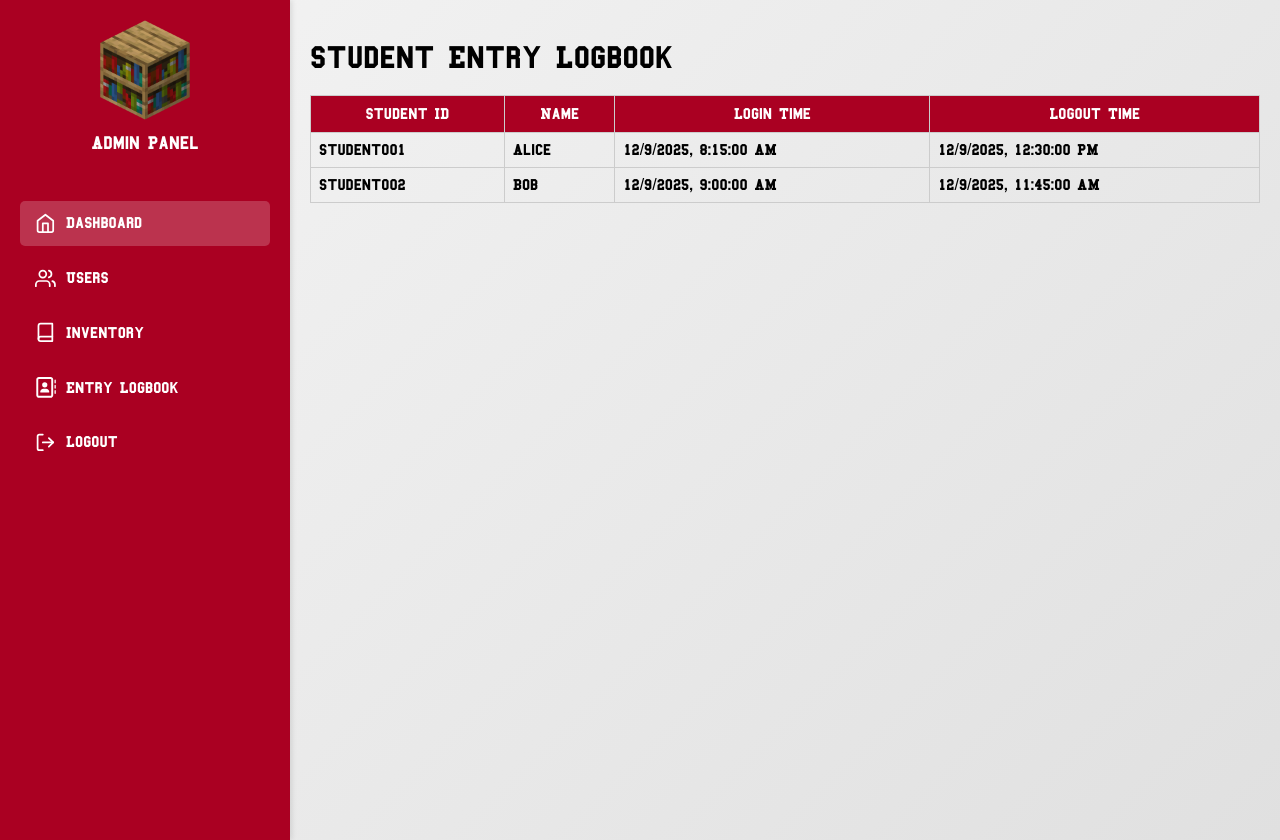
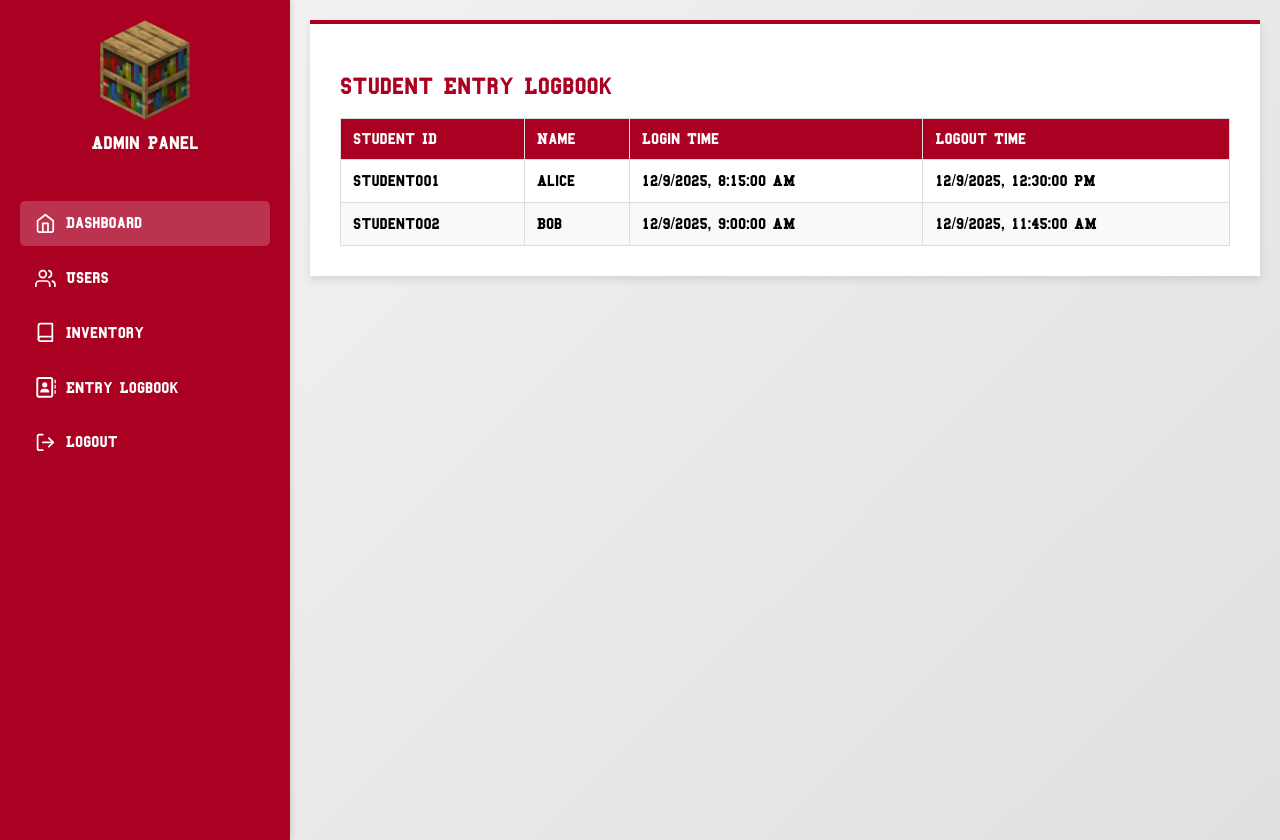
Before and after one commit to Rranssu/Shelfmate, a React (Vite) app in the folder web/: page /admin/logbook in a window 1280 px wide. Built offline with nearby package versions, Linux system fonts and the light colour scheme.

Commit message:
Changed the entryLogbook files

```diff
--- a/web/src/components/entryLogbook.jsx
+++ b/web/src/components/entryLogbook.jsx
@@ -1,6 +1,6 @@
-// src/components/entryLogbook.jsx
 import React, { useState } from "react";
-import "../components/styles/adminSide.css";
+import "./styles/entryLogbook.css";
+
 // Temporary dummy data
 const dummyLogbook = [
   {
@@ -22,34 +22,32 @@ export default function EntryLogbook() {
   const [logbook] = useState(dummyLogbook);
 
   return (
-    <div>
-      <h1 className="text-3xl font-bold text-[var(--crimson)] mb-6">
-        Student Entry Logbook
-      </h1>
-      <table style={{ width: "100%", borderCollapse: "collapse" }}>
+    <div className="entry-logbook-wrapper">
+      <div className="entry-logbook-container">
+        <h2>Student Entry Logbook</h2>
+        <div className="logbook-table-container">
+          <table className="logbook-table">
             <thead>
-          <tr style={{ backgroundColor: "#aa0022", color: "white" }}>
-            <th style={{ padding: "10px", border: "1px solid #ccc" }}>Student ID</th>
-            <th style={{ padding: "10px", border: "1px solid #ccc" }}>Name</th>
-            <th style={{ padding: "10px", border: "1px solid #ccc" }}>Login Time</th>
-            <th style={{ padding: "10px", border: "1px solid #ccc" }}>Logout Time</th>
+              <tr>
+                <th>Student ID</th>
+                <th>Name</th>
+                <th>Login Time</th>
+                <th>Logout Time</th>
               </tr>
             </thead>
             <tbody>
               {logbook.map((entry) => (
                 <tr key={entry.studentId}>
-              <td style={{ padding: "8px", border: "1px solid #ccc" }}>{entry.studentId}</td>
-              <td style={{ padding: "8px", border: "1px solid #ccc" }}>{entry.name}</td>
-              <td style={{ padding: "8px", border: "1px solid #ccc" }}>
-                {entry.loginTime.toLocaleString()}
-              </td>
-              <td style={{ padding: "8px", border: "1px solid #ccc" }}>
-                {entry.logoutTime.toLocaleString()}
-              </td>
+                  <td>{entry.studentId}</td>
+                  <td>{entry.name}</td>
+                  <td>{entry.loginTime.toLocaleString()}</td>
+                  <td>{entry.logoutTime.toLocaleString()}</td>
                 </tr>
               ))}
             </tbody>
           </table>
         </div>
+      </div>
+    </div>
   );
 }
--- /dev/null
+++ b/web/src/components/styles/entryLogbook.css
@@ -0,0 +1,69 @@
+.entry-logbook-wrapper {
+  display: flex;
+  justify-content: center;
+  width: 100%;
+}
+
+.entry-logbook-container {
+  background-color: white;
+  padding: 30px;
+  border-radius: 0;
+  box-shadow: 0 4px 8px rgba(0, 0, 0, 0.1);
+  border-top: 4px solid #aa0022;
+  width: 100%;
+  max-width: 1200px;
+}
+
+.entry-logbook-container h2 {
+  font-size: 1.5rem;
+  color: #aa0022;
+  margin-bottom: 20px;
+}
+
+.logbook-table-container {
+  overflow-x: auto; /* For mobile responsiveness */
+}
+
+.logbook-table {
+  width: 100%;
+  border-collapse: collapse;
+  font-family: 'shelfmate', sans-serif;
+}
+
+.logbook-table th,
+.logbook-table td {
+  padding: 12px;
+  text-align: left;
+  border: 1px solid #ddd;
+}
+
+.logbook-table th {
+  background-color: #aa0022;
+  color: white;
+  font-weight: bold;
+}
+
+.logbook-table tr:nth-child(even) {
+  background-color: #f9f9f9;
+}
+
+.logbook-table tr:hover {
+  background-color: #f1f1f1;
+}
+
+@media (max-width: 768px) {
+  .entry-logbook-container {
+    padding: 20px;
+    max-width: 100%;
+  }
+
+  .logbook-table th,
+  .logbook-table td {
+    padding: 8px;
+    font-size: 0.9rem;
+  }
+
+  .logbook-table-container {
+    overflow-x: auto;
+  }
+}
```
Lines whose indentation alone changed are shown as unchanged.
